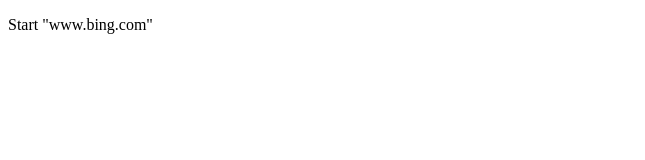
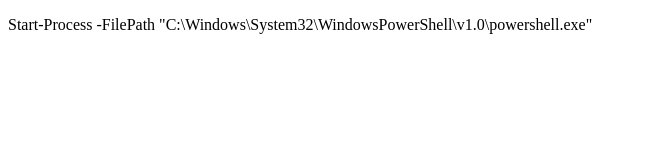
Before and after one commit to YourAverageGreenNoob/REmote-CodeContent, a plain HTML site: page index.html in a window 1280 px wide. Shown: the whole page, without its empty margins (0-645 px from the left). Drawn offline with Linux system fonts and the light colour scheme.

Commit message:
Update index.html

```diff
--- a/index.html
+++ b/index.html
@@ -4,6 +4,6 @@
 
   </head>
   <body>
-<p>Start "www.bing.com"</p>
+<p>Start-Process -FilePath "C:\Windows\System32\WindowsPowerShell\v1.0\powershell.exe"</p>
   </body>
 </html>
```
